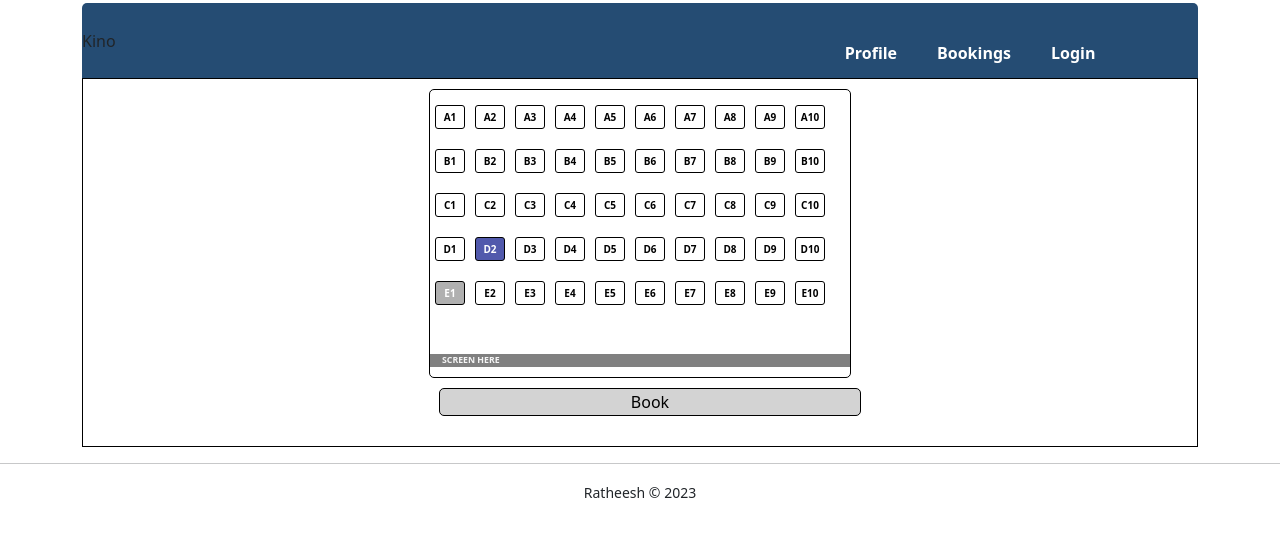
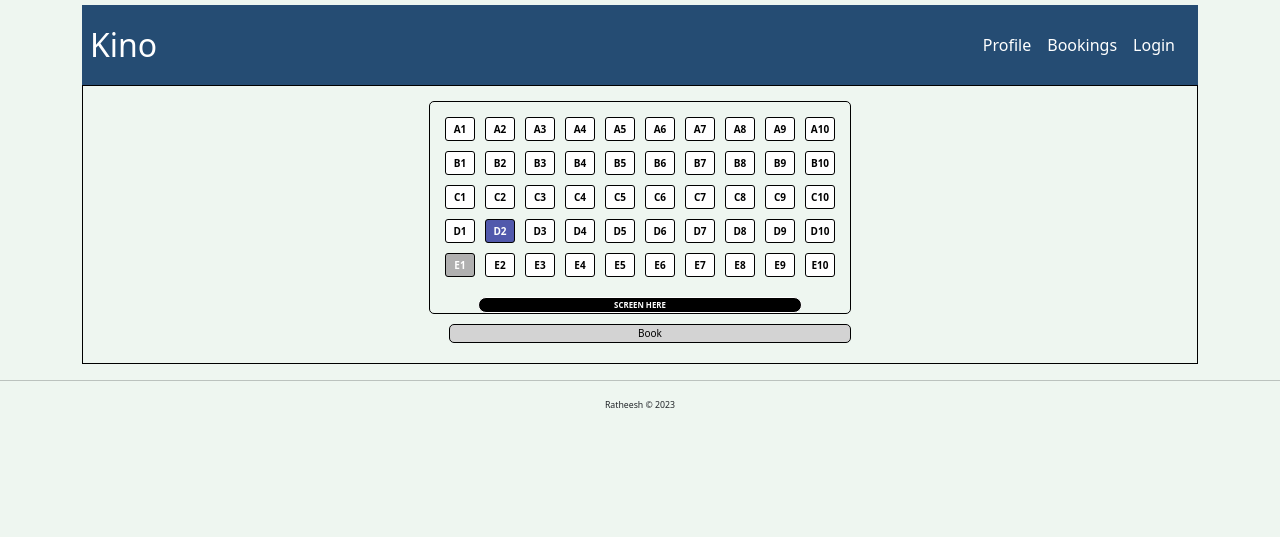
Before and after one commit to ratheesh/kino-booking-app, a Flask app: page /book in a window 1280 px wide. Shown: the top 537 px of the page. Run offline with Flask 2, Linux system fonts and the light colour scheme; some libraries are stand-ins or nearby versions.

Commit message:
style: changes for venue, book and base navbar

```diff
--- a/kino/static/style/base.css
+++ b/kino/static/style/base.css
@@ -1,71 +1,45 @@
 * {
+  box-sizing: border-box;
+}
+
+body {
   margin: 0;
+  padding: 0;
 }
 
 .navbar {
-	display:flex;
-	justify-content: space-between;
-	margin-top: 0.25%;
-	height: 75px;
-	width: 100%;
-	align-items: center;
-	background-color: #254c73;
-	/* border: 1px solid red; */
-	border-radius: 5px 5px 0px 0px;
+  display: flex;
+  justify-content: space-between;
+  align-items: center;
+  margin-top: 5px;
+  padding-right:15px;
+  background-color: #254c73;
+  color: white;
 }
 
-nav {
-  height: 60px;
-  display: flex;
-  align-items: right;
-  justify-content: space-between;
-  padding-top: 10px;
-  padding-left: 10%;
-  padding-right: 10%;
+.applogo {
+  font-size: 2rem;
+  margin: 0.5rem;
 }
 
 .nav-links {
-  height: 60px;
+  margin: 0;
+  padding: 0;
   display: flex;
-  align-items: right;
-  justify-content: space-between;
-  padding-top: 10px;
-  padding-left: 10%;
-  padding-right: 10%;
 }
 
-.logo {
-  font-size: 32px;
-  color: lightgreen;
+.nav-links li {
+  list-style: none;
 }
 
-span {
-	color: orange;
-	font-size: 20px;
+.nav-links li a {
+  text-decoration: none;
+  color: white;
+  font-size:1rem;
+  padding: 0.5rem;
+  display: block;
 }
 
-nav ul li {
-  list-style-type: none;
-  display: inline-block;
-  justify-content: flex-end;
-  padding: 10px 20px;
+.nav-links li:hover {
+  background-color: #456c93;
 }
-
-nav ul li a {
-  color: white;
-  text-decoration: none;
-  font-weight: bold;
-}
-
-.card-grp {
-  width: 90%;
-  display: flex;
-  flex-wrap: wrap;
-  margin: auto;
-  align-items: center;
-  flex-grow: 1;
-  align-content: center;
-  margin-top: 5px;
-  padding: 5px;
-  /* border: 1px solid black; */
-}
--- /dev/null
+++ b/kino/static/style/highlights.css
@@ -0,0 +1,5 @@
+body {
+  background: #eef6f0;
+  font-size: 10px;
+  margin: 0px auto;
+}
--- a/kino/static/style/user/book.css
+++ b/kino/static/style/user/book.css
@@ -1,5 +1,10 @@
+* {
+  margin: 0px;
+}
+
 .container-layout {
-  display: flex;
+  display: block;
+  /* display: flex; */
   border: 1px solid black;
   align-items: center;
   justify-items: center;
@@ -14,13 +19,14 @@
   align-items: center;
   justify-items: center;
   justify-content: center;
-  width: 80%;
-  margin: 10px;
+  width: 100%;
+  /* margin: 10px; */
 }
 
 .layout {
-  display: inline-block;
-  padding: 0px 0px 0px 0px;
+  display: block;
+  margin-top: 15px;
+  padding: 10px 0px 0px 0px;
   border: 1px solid black;
   border-radius: 5px;
   align-items: center;
@@ -32,11 +38,20 @@
 .row {
   display: flex;
   align-items: center;
-  justify-items: center space-evenly;
-  justify-content: center space-evenly;
+  justify-items: center;
+  justify-content: center;
   width: 100%;
   margin: 10px;
+  padding: 0px 10px 0px 10px;
   /* border:1px solid black; */
+}
+
+.row:nth-child(1) {
+  margin-top: 10px;
+}
+
+.layout .row {
+  margin: 0 auto auto;
 }
 
 .seat {
@@ -87,18 +103,19 @@ input[type="checkbox"]:checked {
   border: 1px solid black;
   color: white;
   background-color: #b0b0b0;
+  transform: scale(1);
 }
 
 .row-screen {
-  width: 100%;
-  display: flex;
+  width: 81%;
+  background-color: black;
+  color: white;
+  border: 1px solid white;
+  border-radius: 8px;
+  margin: 0px 0px 0px 0px;
+  font-size: 9px;
   text-align: center;
-  color: whitesmoke;
-  background-color: grey;
-  font-size: 10px;
-  align-items: center;
-  align-content: center;
-  justify-content: center, space-evenly;
+  justify-content: center;
 }
 
 h3 {
```
Also changed, not shown: other parts of kino/static/style/user/book.css (+2 -1 lines), kino/static/style/admin/venue.css (added, +69 -0 lines).
